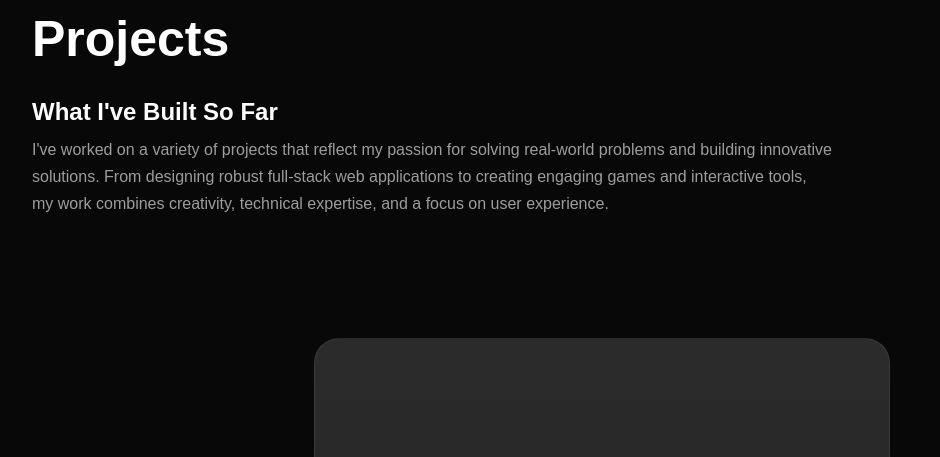
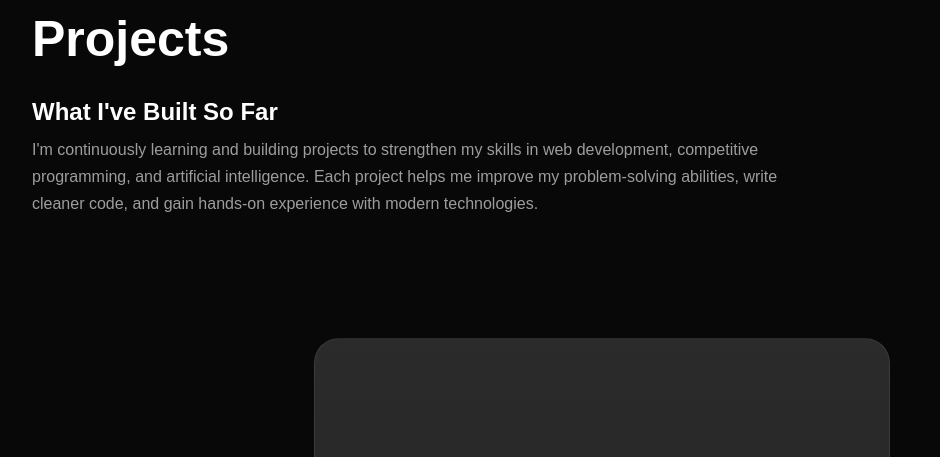
Before and after one commit to flyingmachine723/Portfolio-website, a plain HTML site: page index.html in a window 1280 px wide. Shown: the part 1000-1457 px from the top of the page, without its empty margins (38-978 px from the left). Drawn offline with nearby package versions, Linux system fonts and the light colour scheme; a web font is replaced by a local one.

Commit message:
Update index.html

```diff
--- a/index.html
+++ b/index.html
@@ -208,10 +208,7 @@
             <div class="projects_desc">
                 <h1 style="font-size: 50px;">Projects</h1>
                 <h2>What I've Built So Far</h2>
-                <p>I've worked on a variety of projects that reflect my passion for solving real-world problems and
-                    building innovative solutions. From designing robust full-stack web applications to creating
-                    engaging games and interactive tools, my work combines creativity, technical expertise, and a focus
-                    on user experience.</p>
+                <p>I'm continuously learning and building projects to strengthen my skills in web development, competitive programming, and artificial intelligence. Each project helps me improve my problem-solving abilities, write cleaner code, and gain hands-on experience with modern technologies.</p>
             </div>
             <div class="project_card">
                 <div class="project_image">
```
